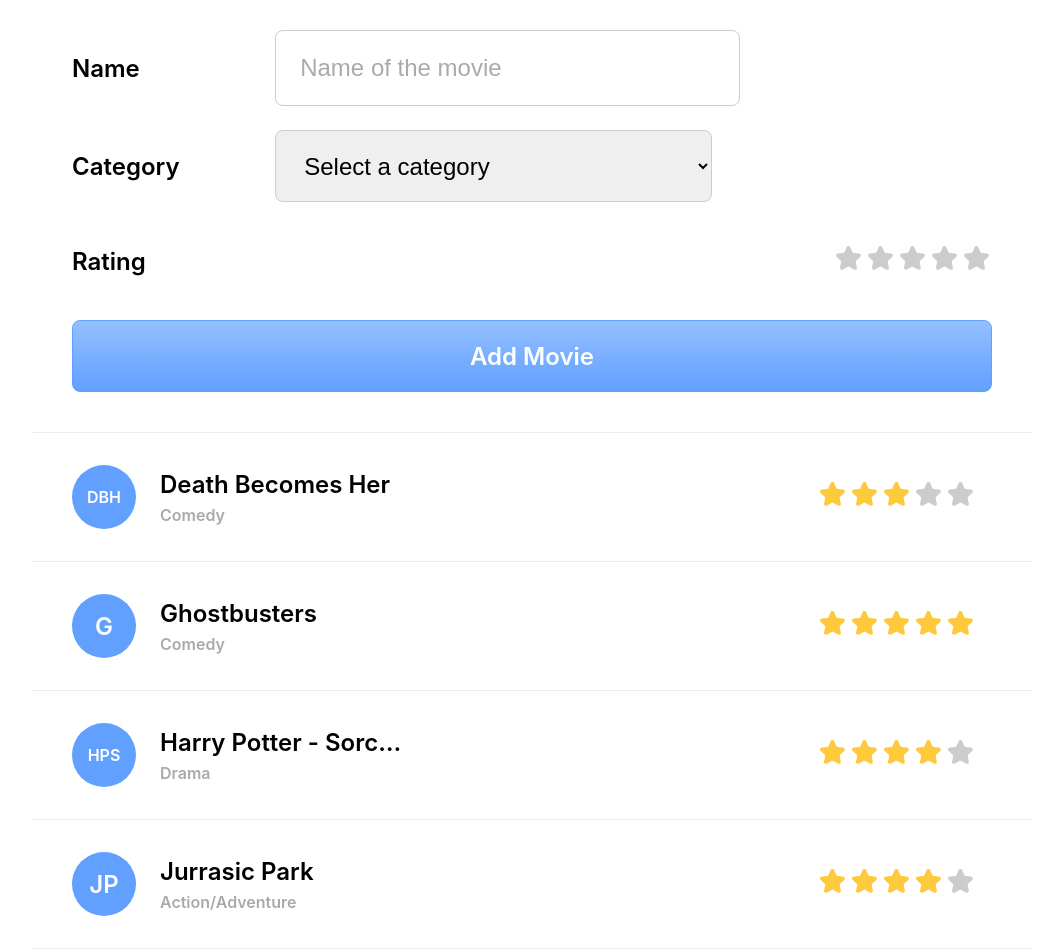
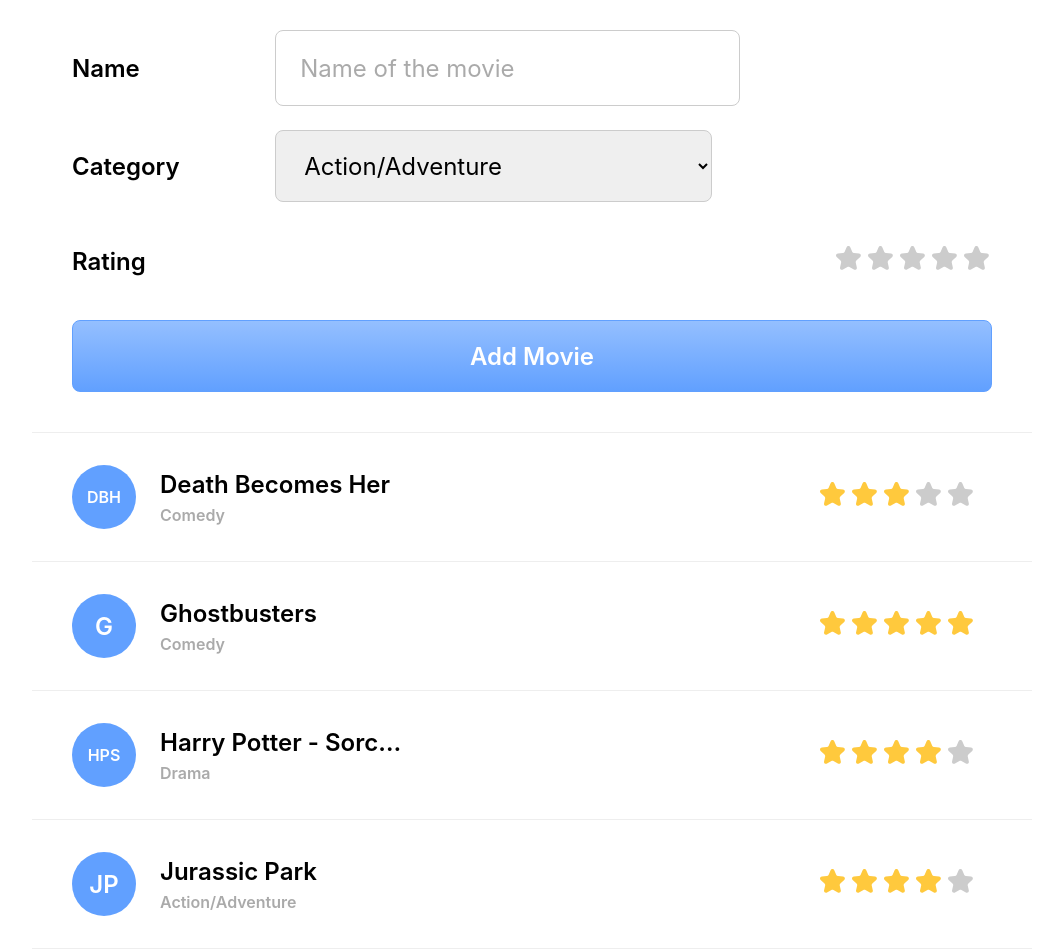
Before and after one commit to atrombet/screen-it, a React (Create React App) app: page / in a window 1280 px wide. Shown: the part 140-1092 px from the top of the page, without its empty margins (108-1171 px from the left). Built offline with nearby package versions, Linux system fonts and the light colour scheme.

Commit message:
Remove enum and use a constant for movie categories.

```diff
--- a/src/App.tsx
+++ b/src/App.tsx
@@ -20,8 +20,8 @@ const App: React.FC = () => {
     <div className="screenIt">
       <h1 className="screenIt__header">Screen it</h1>
       <NewMovieForm addMovie={addMovie} />
-      {movies.map(movie => (
-        <MovieRow movie={movie} />
+      {movies.map((movie, i) => (
+        <MovieRow key={i} movie={movie} />
       ))}
     </div>
   );
--- a/src/components/MovieRow/MovieRow.tsx
+++ b/src/components/MovieRow/MovieRow.tsx
@@ -3,6 +3,7 @@ import { Movie } from '../../interfaces';
 import './MovieRow.css';
 import { MovieRowAvatar } from './MovieRowAvatar/MovieRowAvatar';
 import { Rating } from '../Rating/Rating';
+import { CATEGORIES } from '../../constants';
 
 interface MovieRowProps {
   movie: Movie
@@ -14,7 +15,7 @@ export const MovieRow: React.FC<MovieRowProps> = ({ movie }) => {
       <MovieRowAvatar movieName={movie.name} />
       <div>
         <div className="movieRow__name">{ movie.name }</div>
-        <div className="movieRow__category">{ movie.category }</div>
+        <div className="movieRow__category">{ CATEGORIES[movie.category].displayText }</div>
       </div>
       <Rating rating={movie.rating} editable={true} />
     </div>
--- a/src/components/NewMovieForm/NewMovieForm.css
+++ b/src/components/NewMovieForm/NewMovieForm.css
@@ -15,6 +15,7 @@
 }
 
 .newMovieForm input, .newMovieForm select {
+  font-family: var(--font-family);
   flex-grow: 1;
   max-width: 437px;
   font-size: var(--medium);
--- a/src/components/NewMovieForm/NewMovieForm.tsx
+++ b/src/components/NewMovieForm/NewMovieForm.tsx
@@ -1,20 +1,13 @@
 import React from 'react';
 import { Movie } from '../../interfaces';
 import './NewMovieForm.css';
-import { Category } from '../../enums';
 import { Rating } from '../Rating/Rating';
-
+import { CATEGORIES } from '../../constants';
 interface NewMovieFormProps {
   addMovie: (movie: Movie) => void
 }
 
 export const NewMovieForm: React.FC<NewMovieFormProps> = ({ addMovie }) => {
-  // Create category options from the enum.
-  const options = [];
-  for (const value in Category) {
-    options.push(<option key={value} value={value}>{value}</option>);
-  }
-
   return (
     <form className="newMovieForm">
       <div className="newMovieForm__grid">
@@ -25,8 +18,10 @@ export const NewMovieForm: React.FC<NewMovieFormProps> = ({ addMovie }) => {
         <div className="newMovieForm__categoryRow">
           <label>Category</label>
           <select>
-            <option value="" disabled selected>Select a category</option>
-            {options}
+            <option value="" disabled>Select a category</option>
+            {Object.keys(CATEGORIES).map(key => (
+              <option key={key} value={CATEGORIES[key].value}>{CATEGORIES[key].displayText}</option>
+            ))}
           </select>
         </div>
         <div>
--- /dev/null
+++ b/src/constants/categories.ts
@@ -0,0 +1,9 @@
+import { SelectOption } from '../interfaces';
+
+export const CATEGORIES: { [key: string]: SelectOption } = {
+  action: { value: 'action', displayText: 'Action/Adventure' },
+  comedy: { value: 'comedy', displayText: 'Comedy' },
+  drama: { value: 'drama', displayText: 'Drama' },
+  scifi: { value: 'scifi', displayText: 'Science Fiction' },
+  fantasy: { value: 'fantasy', displayText: 'Fantasy' }
+};
--- a/src/constants/index.ts
+++ b/src/constants/index.ts
@@ -1 +1,2 @@
 export * from './movies';
+export * from './categories';
--- a/src/constants/movies.ts
+++ b/src/constants/movies.ts
@@ -1,30 +1,29 @@
-import { Category } from "../enums";
 import { Movie } from "../interfaces";
 
 export const MOVIES: Movie[] = [
   {
     name: 'Death Becomes Her',
-    category: Category.Comedy,
+    category: 'comedy',
     rating: 3
   },
   {
     name: 'Ghostbusters',
-    category: Category.Comedy,
+    category: 'comedy',
     rating: 5
   },
   {
     name: 'Harry Potter - Sorcerer\'s Stone',
-    category: Category.Drama,
+    category: 'drama',
     rating: 4
   },
   {
-    name: 'Jurrasic Park',
-    category: Category.Action,
+    name: 'Jurassic Park',
+    category: 'action',
     rating: 4
   },
   {
     name: 'The Sandlot',
-    category: Category.Comedy,
+    category: 'comedy',
     rating: 4
   }
 ];
--- a/src/enums/category.ts
+++ /dev/null
@@ -1,7 +0,0 @@
-export enum Category {
-  Action = 'Action/Adventure',
-  Comedy = 'Comedy',
-  Drama = 'Drama',
-  SciFi = 'Sci-Fi',
-  Fantasy = 'Fantasy'
-}
--- a/src/enums/index.ts
+++ /dev/null
@@ -1 +0,0 @@
-export * from './category';
--- a/src/interfaces/index.ts
+++ b/src/interfaces/index.ts
@@ -1 +1,2 @@
 export * from './movie';
+export * from './select-option';
--- a/src/interfaces/movie.ts
+++ b/src/interfaces/movie.ts
@@ -1,7 +1,5 @@
-import { Category } from '../enums';
-
 export interface Movie {
   name: string;
-  category: Category;
+  category: string;
   rating: number;
 }
--- /dev/null
+++ b/src/interfaces/select-option.ts
@@ -0,0 +1,4 @@
+export interface SelectOption {
+  value: string;
+  displayText: string;
+}
```
